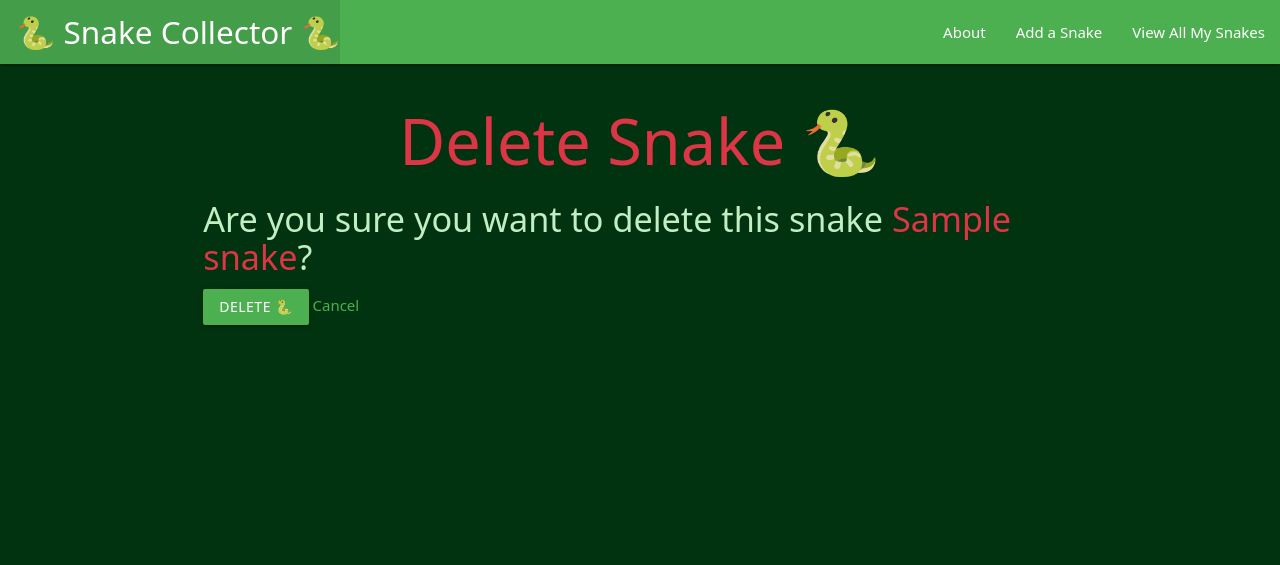
After one commit to dean0machin0-ga/-snakecollector-, a Django app: page /snakes/1/delete/ in a window 1280 px wide. The commit adds this page. Shown: the top 565 px of the page. Run offline with Django 5.2, Linux system fonts and the light colour scheme; tables that the repository leaves empty hold one stand-in row (values such as "Sample post"); some libraries are stand-ins or nearby versions.

Commit message:
Full Crud.

```diff
--- /dev/null
+++ b/snakecollector/main_app/templates/main_app/snake_confirm_delete.html
@@ -0,0 +1,14 @@
+<!-- Delete Form -->
+{% extends 'base.html' %}
+
+{% block content %}
+    <h1 class = "text-center text-danger">Delete Snake 🐍</h1>
+
+    <h4>Are you sure you want to delete this snake <span class="text-danger">{{ object.name }}</span>?</h4>
+
+    <form action="" method="POST">
+        {% csrf_token %}
+        <input type="submit" value="Delete 🐍" class="btn btn-danger" style="background-color: #4CAF50; color: #fff;">
+        <a href="{% url 'detail' snake.id %}" class="green-text">Cancel</a>
+    </form>
+{% endblock %}
--- a/snakecollector/main_app/templates/main_app/snake_form.html
+++ b/snakecollector/main_app/templates/main_app/snake_form.html
@@ -1,8 +1,14 @@
+<!-- Snake Forms -->
 {% extends 'base.html' %}
 
 {% block content %}
 <div class="container mt-4">
+    {% if object %}
+        <h1 class = "text-center text-danger">{{object.name}}</h1>
+    {% else %}
         <h1 class="text-center text-danger">Add Snake 🐍</h1>
+    {% endif %}
+
     <form action="" method="POST" class="mt-4">
         {% csrf_token %}
         <div class="row justify-content-center">
--- a/snakecollector/main_app/templates/snakes/details.html
+++ b/snakecollector/main_app/templates/snakes/details.html
@@ -1,7 +1,7 @@
 <!-- Snake Detail -->
 {% extends 'base.html' %}
+
 {% block content %}
-
 <div class="container mt-4">
     <h1 class="mb-4 text-center text-danger">Snake Details 🐍</h1>
 
```
Also changed, not shown: snakecollector/main_app/templates/snakes/index.html (+1 -8 lines), snakecollector/snakecollector/urls.py (line endings or trailing spaces), 1 other file. Lines whose indentation alone changed are shown as unchanged.
